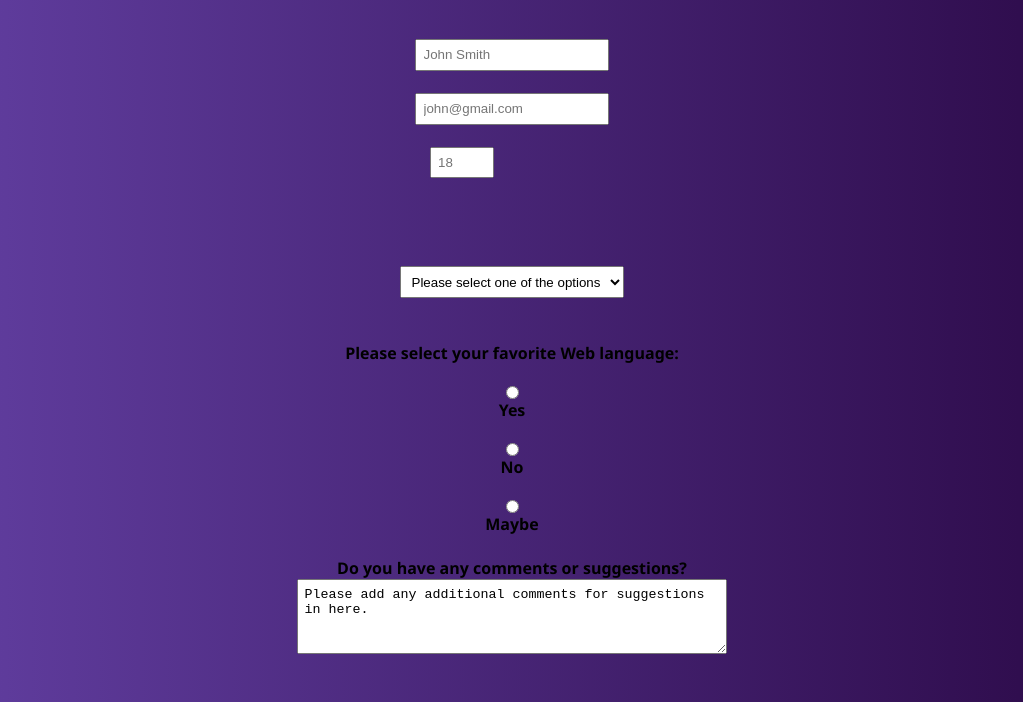
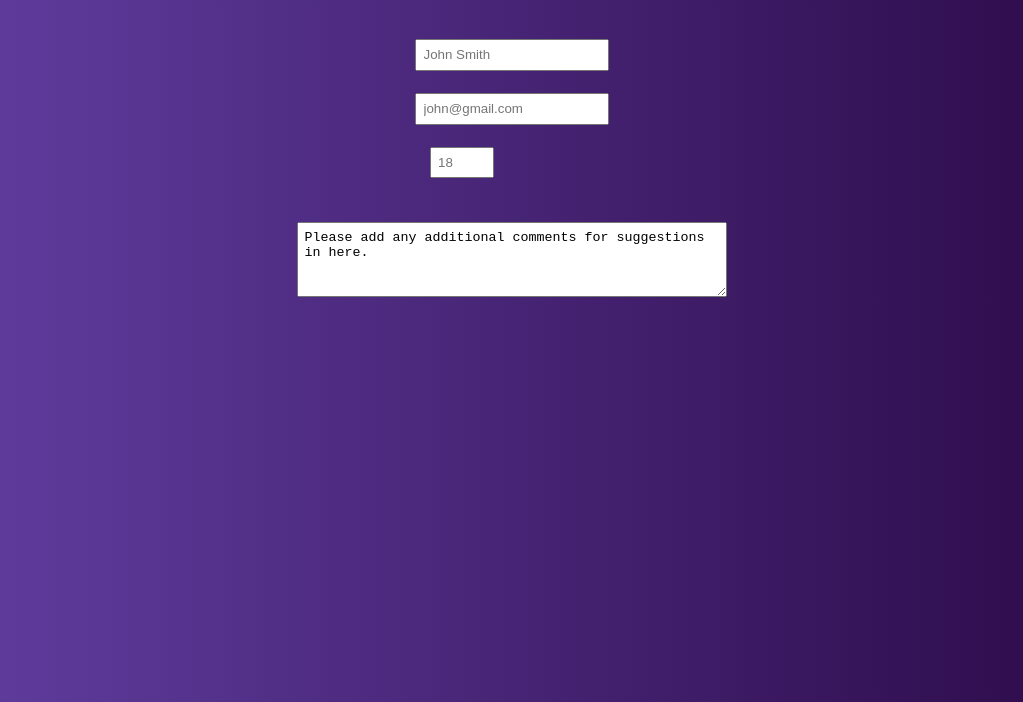
Before and after one commit to AmerAjjawi/form, a plain HTML site: page index.html in a window 1280 px wide. Shown: the part 98-800 px from the top of the page, without its empty margins (128-1151 px from the left). Drawn offline with Linux system fonts and the light colour scheme.

Commit message:
imported monserrat css font

```diff
--- a/index.html
+++ b/index.html
@@ -29,31 +29,6 @@
 
             <br>
             <br>
-            <!--select-->
-
-
-                <br>
-                <br>
-                <select id="select">
-                    <option value=" ">Please select one of the options</option>
-                    <option value="student">Student</option>
-                    <option value="working">working</option>
-
-            </label>
-            </select>
-            <br>
-            <br>
-            <!--radio buttons-->
-            <p>Please select your favorite Web language:</p>
-            <br>
-            <input type="radio" id="Yes" name="recommend" value="Yes">
-            <label for="Yes">Yes</label><br>
-            <input type="radio" id="No" name="recommend" value="No">
-            <label for="No">No</label><br>
-            <input type="radio" id="Maybe" name="recommend" value="Maybe">
-            <label for="Maybe">Maybe</label>
-            <br>
-            <p>Do you have any comments or suggestions?</p>
             <textarea id="w3review" name="w3review" rows="4"
                 cols="50">Please add any additional comments for suggestions in here.</textarea>
 
--- a/styles.css
+++ b/styles.css
@@ -1,3 +1,5 @@
+@import url('https://fonts.googleapis.com/css2?family=Montserrat:ital,wght@0,100..900;1,100..900&family=Poppins:ital,wght@0,100;0,200;0,300;0,400;0,500;0,600;0,700;0,800;0,900;1,100;1,200;1,300;1,400;1,500;1,600;1,700;1,800;1,900&family=Roboto:ital,wght@0,100..900;1,100..900&display=swap');
+
 
 * {
     padding: 0;
@@ -8,9 +10,10 @@
 html {
     background: -webkit-linear-gradient(left, #6441A5, #2a0845);
 }
+
 body {
     font-family: 'Segoe UI', Tahoma, Geneva, Verdana, sans-serif;
-    font-weight:600;
+    font-weight: 600;
     /* color: #444;
     background-color: #C9C5B1; */
 
@@ -32,29 +35,6 @@ header {
     margin: 10px;
 }
 
-/* #description {
-    margin-top: 20px auto;
-} */
-
-/* label[for="name"],
-label[for="email"] {
-   display: flex;
-   flex-direction: row;
-   justify-content: center;
-   align-items: center;
-}
-
-#name, #email {
-    padding: 0.1rem;
-    margin: 0.7rem;
-}
-
-hr {
-    height: 2px;
-    background-color: #ed1d61;
-    border:none
-} */
-
 form {
     display: flex;
     flex-direction: column;
@@ -67,6 +47,8 @@ form {
     margin-right: 100px;
 }
 
-input, select,textarea {
+input,
+select,
+textarea {
     padding: 0.4rem;
 }
```
